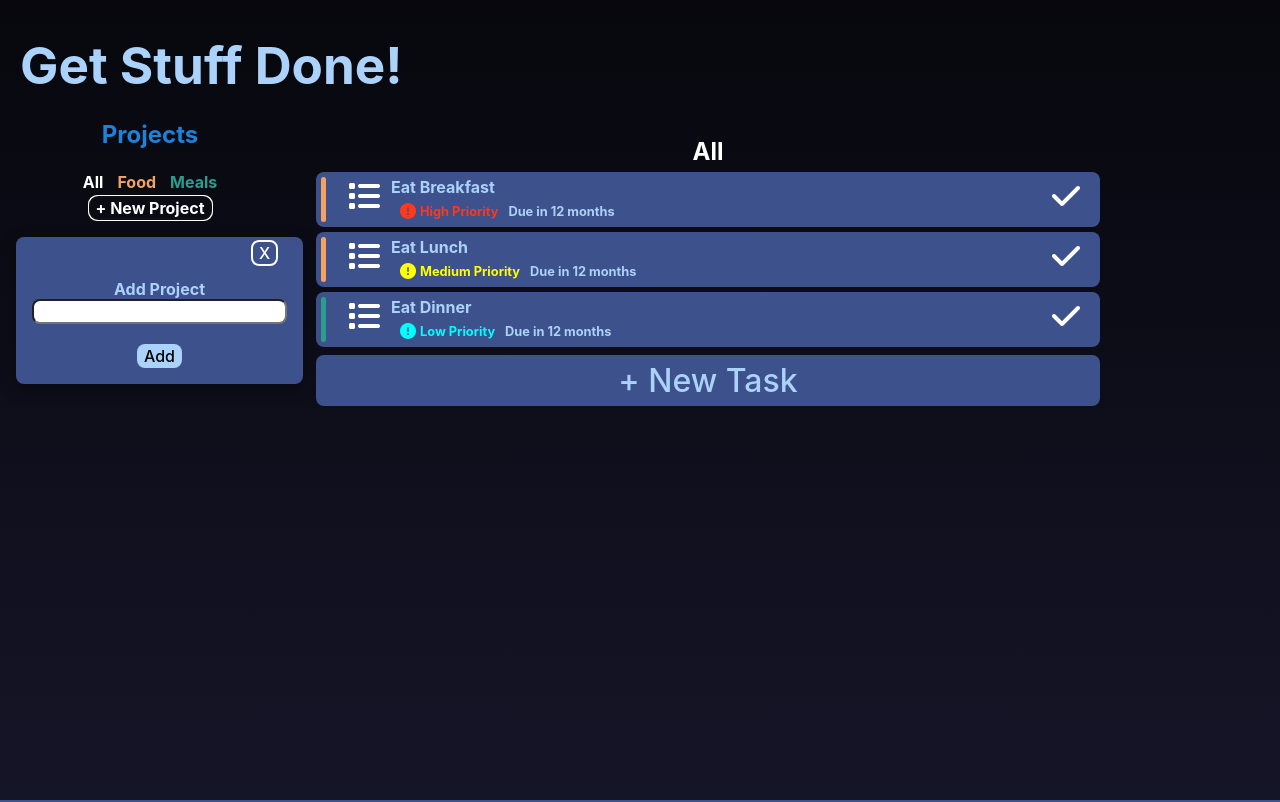
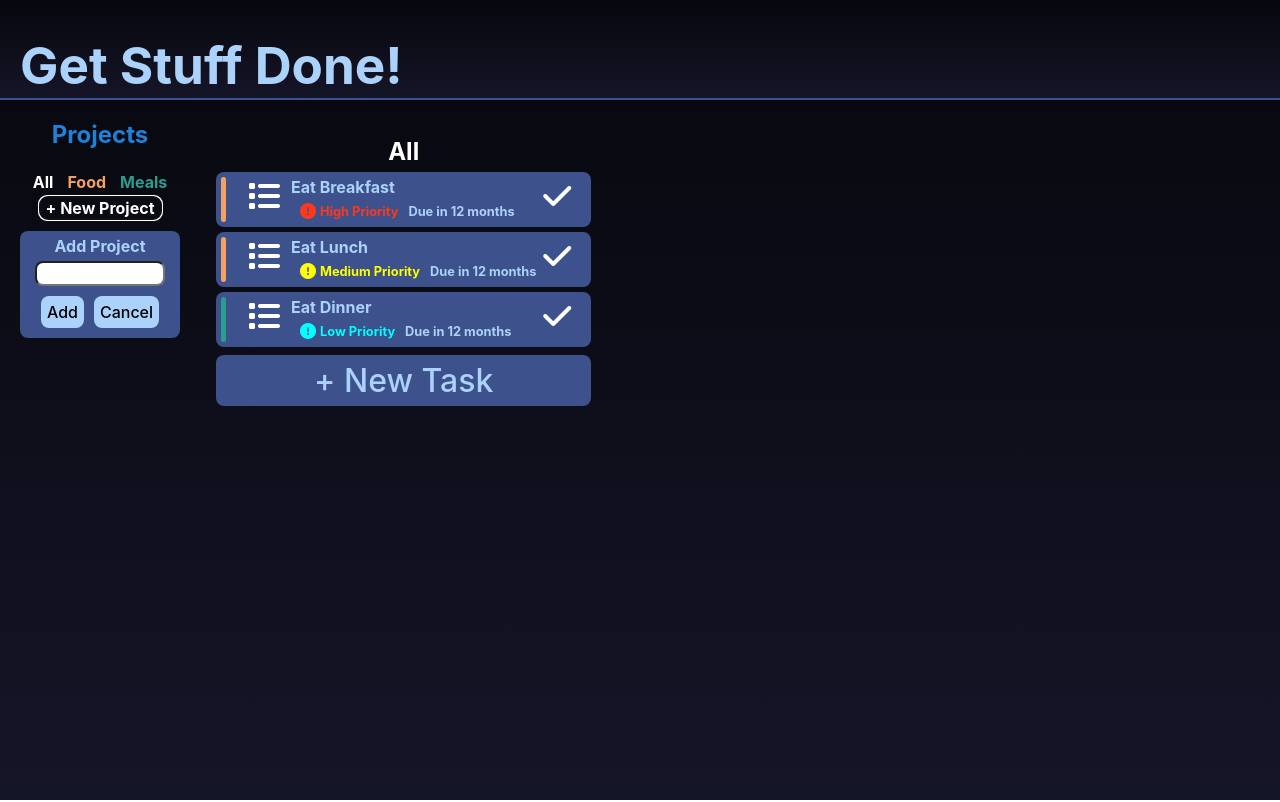
Before and after one commit to RinkM/Odin11-ToDoList-Vite, a React (Vite) app: page / in a window 1280 px wide. Both pictures are taken after a click on the button "+ New Project". Built offline with nearby package versions, Linux system fonts and the light colour scheme.

Commit message:
adds css changes to project+task Forms

```diff
--- a/src/App.jsx
+++ b/src/App.jsx
@@ -16,12 +16,8 @@ function App() {
   const [activeProject, setActiveProject]= useState(projectLibrary[0])
   return (
     <div className="App backgroundApp">
-      <div className='appHeader backgroundApp'><h1>Get Stuff Done!</h1>
-      </div>
-      <div className='navLeft flexWrapper'>
-        <DisplayProjects hookActiveProject = {[activeProject, setActiveProject]}/>
-
-      </div>
+      <div className='appHeader backgroundApp'><h1>Get Stuff Done!</h1></div>
+      <DisplayProjects hookActiveProject = {[activeProject, setActiveProject]}/>
       <DisplayList hookActiveProject = {[activeProject, setActiveProject]} hookLibrary = {[library, setLibrary]}/>
     </div>
   )
--- a/src/DisplayProjects.jsx
+++ b/src/DisplayProjects.jsx
@@ -49,21 +49,16 @@ const addProjectBtn = ()=>{
 }
 
 return(
-  <div id="projectContainer backgroundForm">
+  <div className='navLeft flexWrapper'>
     <div className="projectHeader"><h2>Projects</h2></div>
-
-  <div id = "projectListID" className="projectList">{listProjects}
-  </div>
-  <button id = "addProjectBtn" style ={{color: "white"}} className = "projectListItem" key="addProjectBtn"
+    <div id = "projectListID" className="projectList">{listProjects}</div>
+    <button id = "addProjectBtn" style ={{color: "white"}} className = "projectListItem" key="addProjectBtn"
       onClick= {()=>addProjectBtn()}>
       + New Project
     </button>
     <FormProject hookProject = {[projects, setProjects]} hookActiveProject = {[activeProject, setActiveProject]} />
+  </div>
 
-
-
-
-  </div>
 )
 
 }
--- a/src/FormAddTask.jsx
+++ b/src/FormAddTask.jsx
@@ -100,7 +100,7 @@ return (
 
 
       <div id = "formTaskPriority">
-        <label id = "priorityLabel" htmlFor="priority">Priority</label>
+        <label id = "priorityLabel" htmlFor="priority">Priority:</label>
         <select
           id = "prioritySelect"
           name ="priority"
--- a/src/FormProject.jsx
+++ b/src/FormProject.jsx
@@ -39,17 +39,18 @@ const FormProject = (props)=>{
 });
 return (
   <form id = "formProject" className = "hidden backgroundForm" onSubmit={formik.handleSubmit}>
-    <button type = "button" onClick={()=>addProjectBtn()}  className="closeWindowBtn">X</button>
     <label htmlFor="project">Add Project </label>
     <input
-      id="project"
+      id="projectInput"
       name="project"
       type="text"
       onChange={formik.handleChange}
       value={formik.values.project}
     />
-    <button id = "projectFormBtn" className= "formButton"type="submit">Add</button>
-
+    <div className="buttonContainer">
+      <button id = "projectFormBtn" className= "formButton"type="submit">Add</button>
+      <button type = "button" onClick={()=>addProjectBtn()}  className="formButton">Cancel</button>
+    </div>
   </form>
 
 );
--- a/src/TaskHeader.jsx
+++ b/src/TaskHeader.jsx
@@ -56,6 +56,10 @@ const TaskHeader = (props) =>{
   }
 
 
+
+
+
+
 return (
   <div className="taskContainer backgroundTask" id = {"taskContainer"+props.props.reactKey}>
     <div style = {{backgroundColor: props.props.projectColor}} className="projectColor"  id ={"projectColor"+props.props.reactKey} ></div>
--- a/src/index.css
+++ b/src/index.css
@@ -14,14 +14,12 @@
   -webkit-text-size-adjust: 100%;
 }
 
-div{
-  /* border:1px solid blue;
-  margin:1px; */
-}
+
 .App{
+  height:100vh;
 
     display: grid;
-    grid-template-columns: 300px 1fr;
+    grid-template-columns: 200px 1fr;
     grid-template-rows: 100px 1fr 1fr;
     grid-column-gap: 0px;
     grid-row-gap: 0px;
@@ -98,13 +96,6 @@ button:focus-visible {
   }
 }
 
-.navLeft{
-  /* background-color: #747bff; */
-}
-
-#projectContainer{
-
-}
 
 
 
@@ -114,13 +105,6 @@ button:focus-visible {
   flex-direction: column;
   text-align: center;
 }
-
-
-#taskFormContainer{
-}
-
-
-
 
 #newTaskBtn{
 
@@ -133,30 +117,32 @@ button:focus-visible {
 }
 
 .taskForm{
-  margin: 1em;
   font-weight: bold;
   display: grid;
-  grid-template-columns: 1fr 1fr 70px;
+  grid-template-columns: 1fr 1fr .5fr;
   grid-template-rows: 1fr 1fr;
-  padding: 1em;
   justify-items: left;
   align-items: center;
-
   grid-column-gap: 5px;
   grid-row-gap: 1px;
   transition: all 1.2s ease-in;
   padding: 5px;
   border-radius: 8px;
-  /* border: 1px solid gainsboro; */
+
   margin: 5px 0;
 }
 
-/* justify-self: center; */
+
 
 #taskFormContainer{
   display: flex;
   flex-direction: column;
+}
+
+#formTaskName{
   grid-area: 1 / 1 / 2 / 2;
+  display: flex;
+  flex-direction: column;
 
 
 }
@@ -184,32 +170,34 @@ button:focus-visible {
 }
 
 .formButton{
-  margin: 1em 0 0;
+  margin: 5px;
+  padding: 5px;
+
   background-color:#ABD2fa;
 }
-input{
-  margin-bottom: .2em;
-}
+
+
 
 #formProject{
-  position: absolute;
-  margin: 1em;
+  align-self: center;
   font-weight: bold;
   flex-direction: column;
   align-items: center;
-  /* border: 1px solid black; */
-  padding: 1em;
-  box-shadow: rgba(0, 0, 0, 0.35) 0px 5px 15px;
   border-radius: 8px;
+  margin: 10px;
+  width: 150px;
+  padding:5px 5px
 }
 
-.closeWindowBtn{
-margin:0;
-position: relative;
-top: -13px;
-color: white;
-left: 105px;
-border: 2pt solid white;
+#projectInput{
+  border-radius: 8px;
+  width:80%;
+  margin: 5px 0px;
+  padding-left:4px;
+  height:1.2em;
+  font-size: 1em;
+
+
 }
 
 #toDoList{
@@ -221,7 +209,8 @@ border: 2pt solid white;
   margin-top: 1em;
   margin-right: auto;
   margin-bottom: 1em;
-  width:80%
+  min-width: 325px;
+  max-width: 700px;
 }
 
 #taskHeaderDiv{
@@ -344,7 +333,7 @@ border: 2pt solid white;
 
 }
 .backgroundApp{
-  height:100vh;
+
   color-scheme: light dark;
   /* background-image: linear-gradient(0deg, #F2F2F8 , #FFFFFF) */
   background-image: linear-gradient(0deg, #151528 , #07070D)
@@ -361,12 +350,13 @@ border: 2pt solid white;
   font-weight: bold;
 
 }
-
+/*
 input{
   border-radius: 8px;
   height: 1.2rem;
   font-size: 1.2rem;
-}
+  margin-bottom: .2em;
+  } */
 
 
 .activeProject{
```
